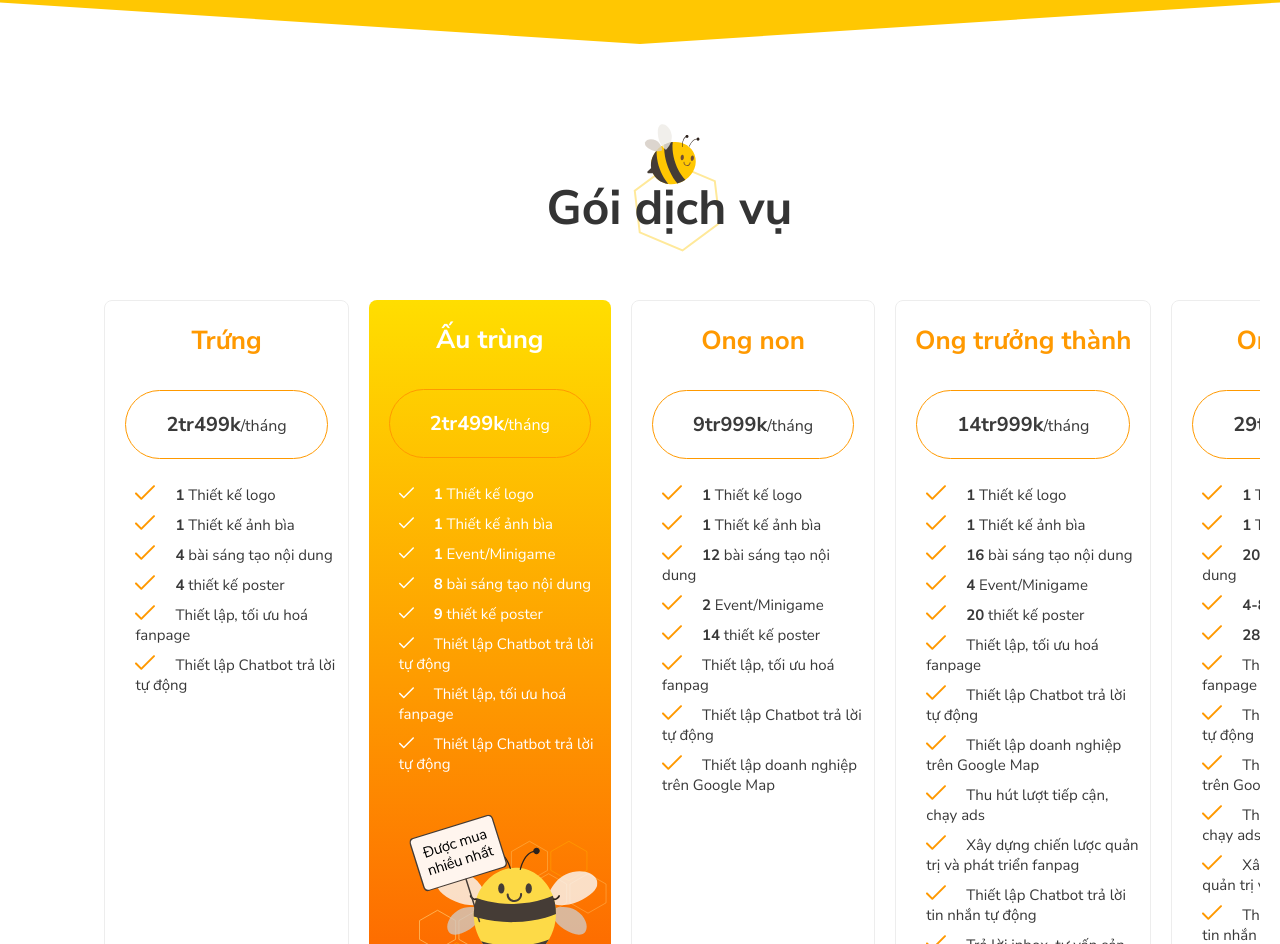
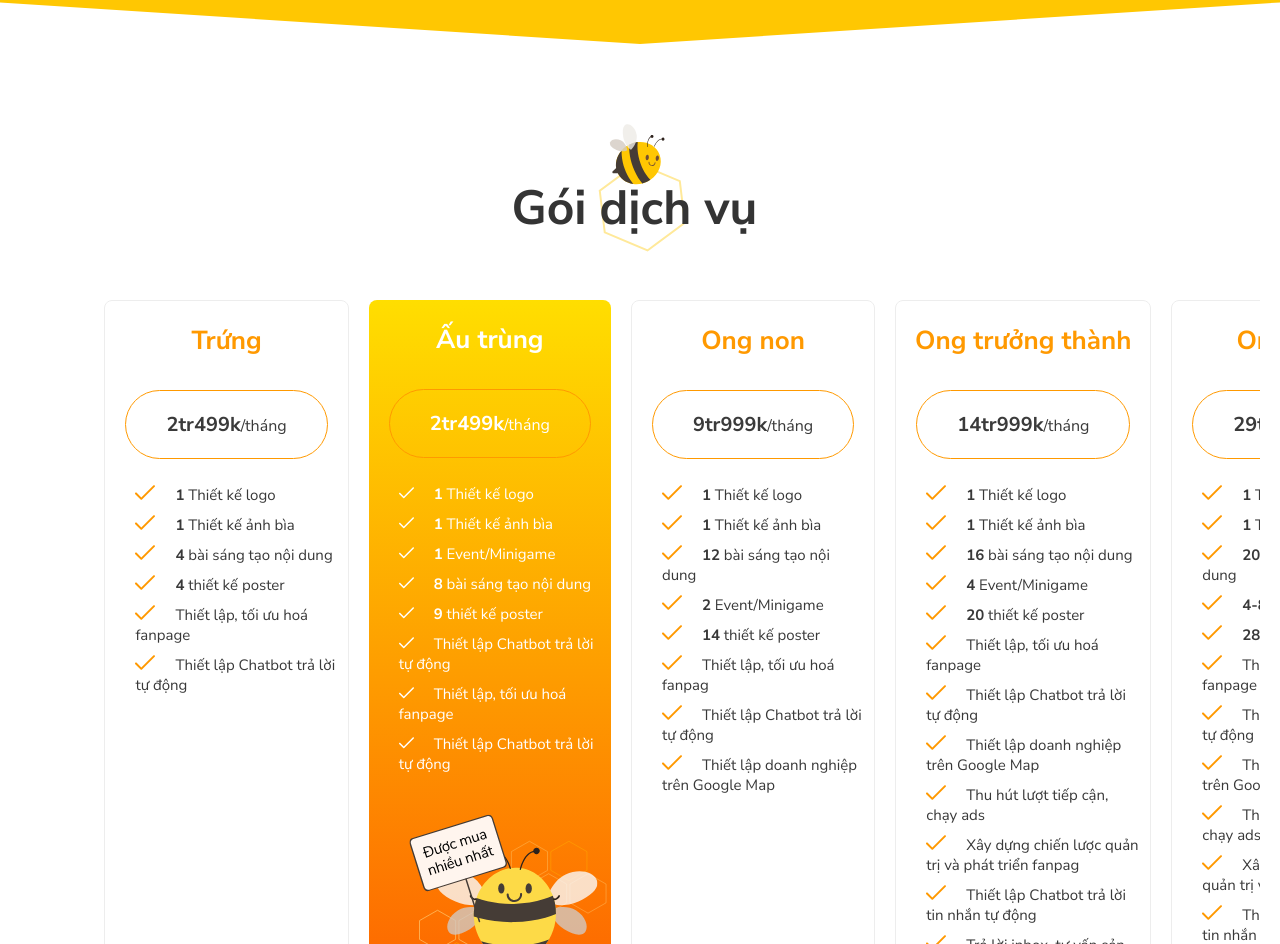
Before and after one commit to HHuy2000/beex-website, a Next.js app: page / in a window 1280 px wide. Shown: the part 4329-5273 px from the top of the page. Built offline with nearby package versions, Linux system fonts and the light colour scheme.

Commit message:
update css pricing 11/6/21

```diff
--- a/components/home/Pricing.module.css
+++ b/components/home/Pricing.module.css
@@ -35,6 +35,7 @@
     height: 70px;
     width: 100%;
     margin-top: 20px;
+    margin-left: -70px;
     width: 223px;
     z-index: 1;
 }
```
